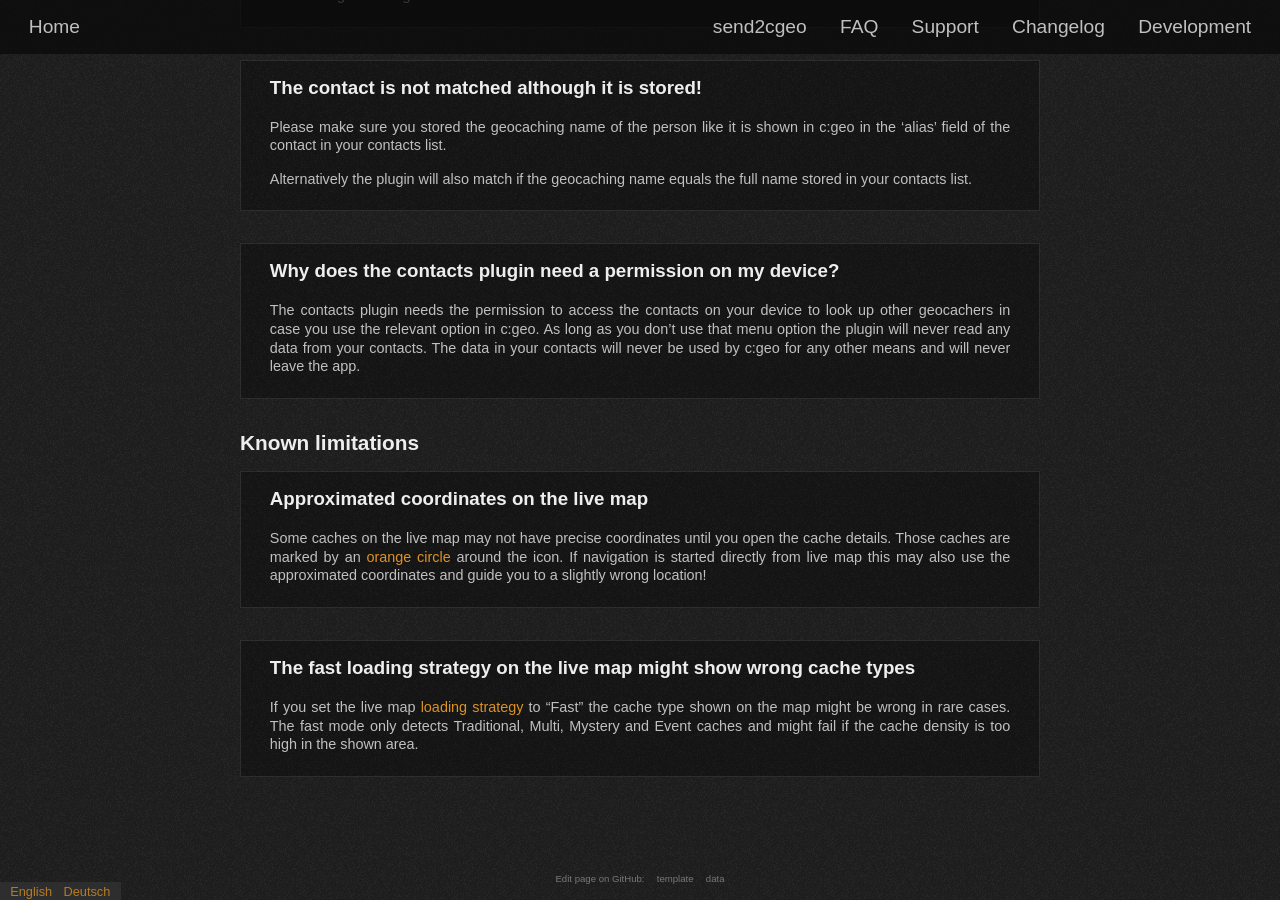
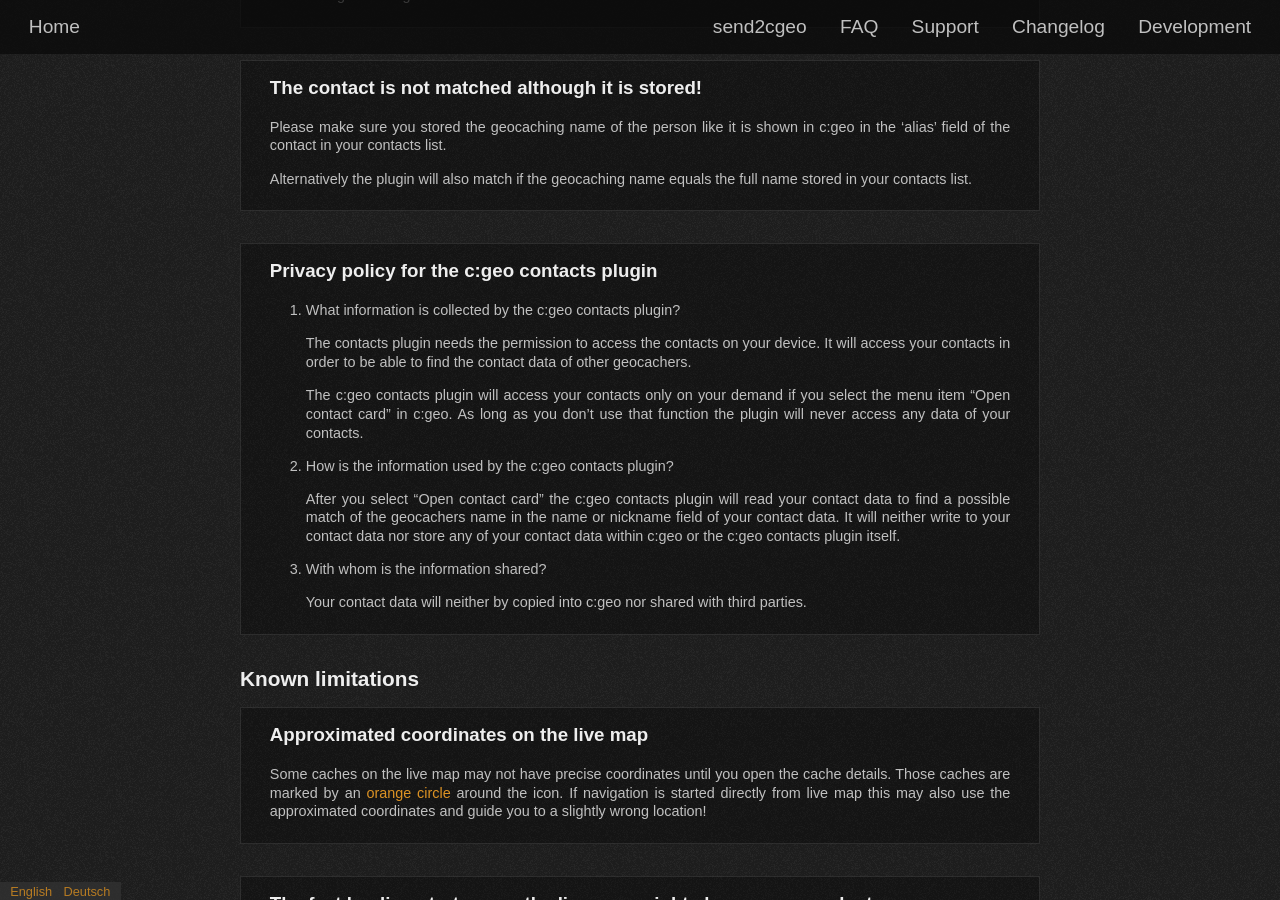
Before and after one commit to cgeo/cgeo.github.io, a Jekyll site: the page built from faq.html, in a window 1280 px wide and 900 px high, scrolled down 32047 px. Built offline with Jekyll 4.4.1, drawn with Linux system fonts in a browser that asks for light colours; some web fonts are replaced; some of the changed text lies outside the part shown.

Commit message:
FAQ: Add privacy policy for c:geo contacts plugin

```diff
--- a/_data/faq.yml
+++ b/_data/faq.yml
@@ -2490,20 +2490,46 @@
 
                 Alternativ wird die Erweiterung den Eintrag auch finden, wenn der Benutzername mit dem vollen Namen des Kontakts im Telefonbuch übereinstimmt.
 
-      - id: plugin-contact-permissions
-        en:
-            title: Why does the contacts plugin need a permission on my device?
-            content: |
-                The contacts plugin needs the permission to access the contacts on your device to look up other geocachers in case you use the relevant option in c:geo.
-                As long as you don't use that menu option the plugin will never read any data from your contacts.
-                The data in your contacts will never be used by c:geo for any other means and will never leave the app.
-        de:
-            title: Warum benötigt die Kontakte-Erweiterung eine Berechtigung auf meinem Gerät?
-            content: |
-                Die Kontakte-Erweiterung benötigt Berechtigung auf die Kontakte in deinem Gerät zuzugreifen, um andere Geocacher dort zu finden, wenn du die entsprechende Funktion in c:geo nutzt.
-
-                Solange du diese Option nicht nutzt, wird die Erweiterung niemals auf irgendwelche Daten aus deinen Kontakten zugreifen.
-                Die Daten in deinen Kontakten werden von c:geo niemals für andere Zwecke genutzt und werden die App nie verlassen.
+      - id: plugin-contacts-privacy
+        en:
+            title: Privacy policy for the c:geo contacts plugin
+            content: |
+                1. What information is collected by the c:geo contacts plugin?
+
+                    The contacts plugin needs the permission to access the contacts on your device.
+                    It will access your contacts in order to be able to find the contact data of other geocachers.
+
+                    The c:geo contacts plugin will access your contacts only on your demand if you select the menu item "Open contact card" in c:geo.
+                    As long as you don't use that function the plugin will never access any data of your contacts.
+
+                2. How is the information used by the c:geo contacts plugin?
+
+                    After you select "Open contact card" the c:geo contacts plugin will read your contact data to find a possible match of the geocachers name in the name or nickname field of your contact data.
+                    It will neither write to your contact data nor store any of your contact data within c:geo or the c:geo contacts plugin itself.
+
+                3. With whom is the information shared?
+
+                    Your contact data will neither by copied into c:geo nor shared with third parties.
+
+        de:
+            title: Datenschutzerklärung für die c:geo Kontakte-Erweiterung
+            content: |
+                1. Welche Daten werden von der c:geo Kontakte-Erweiterng erfasst?
+
+                    Die c:geo Kontakte-Erweiterung benötigt die Berechtigung auf die Kontakte in deinem Gerät zuzugreifen.
+                    Sie wird auf deine Kontakte zugreifen um Kontaktdaten anderer Geocacher zu finden.
+
+                    Die c:geo Kontakte-Erweiterung wird nur auf deine Anforderung hin auf die Kontaktdaten zugreifen, wenn du den Menüpunkt "Kontakt öffnen" in c:geo nutzt.
+                    Solange du diese Funktion nicht nutzt, wird die Erweiterung niemals auf Daten in deinen Kontakten zugreifen.
+
+                2. Für welche Zwecke werden die Daten durch die c:geo Kalender-Erweiterung genutzt?
+
+                    Nachdem du "Kontakt öffnen" ausgewählt hast, wird die c:geo Kalender-Erweiterung die Kontakte in deinem Gerät lesen um eine mögliche Übereinstimmung zwischen dem Namen des Geocachers und dem Namen oder Spitznamen in deinen Kontaktdaten zu finden.
+                    Die Erweiterung wird weder in deine Kontakte schreiben noch deine Kontakte innerhalb von c:geo oder der c:geo Kalender-Erweiterung speichern.
+
+                3. An wen werden die Daten weitergegeben?
+
+                    Deine Kontaktdaten werden weder in c:geo gespeichert noch an Dritte weitergegeben.
 
 - id: known-limitations
   title:
```
